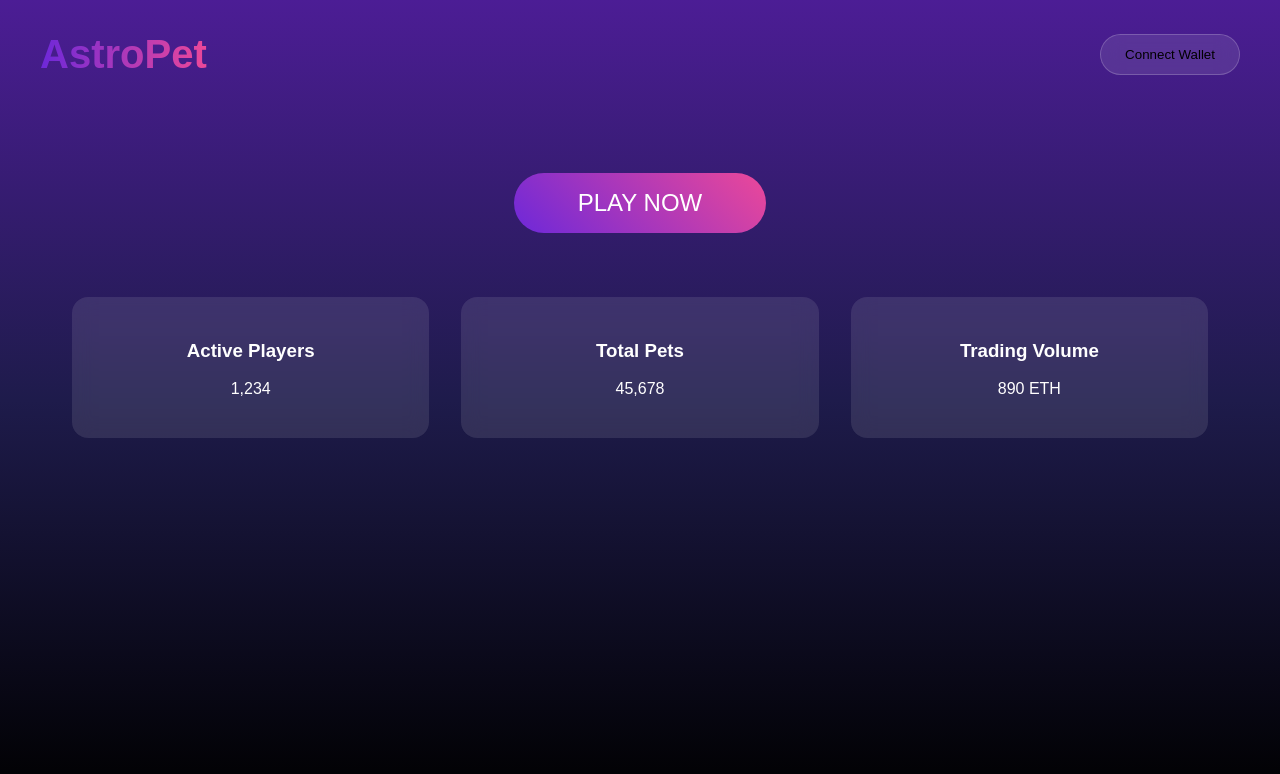
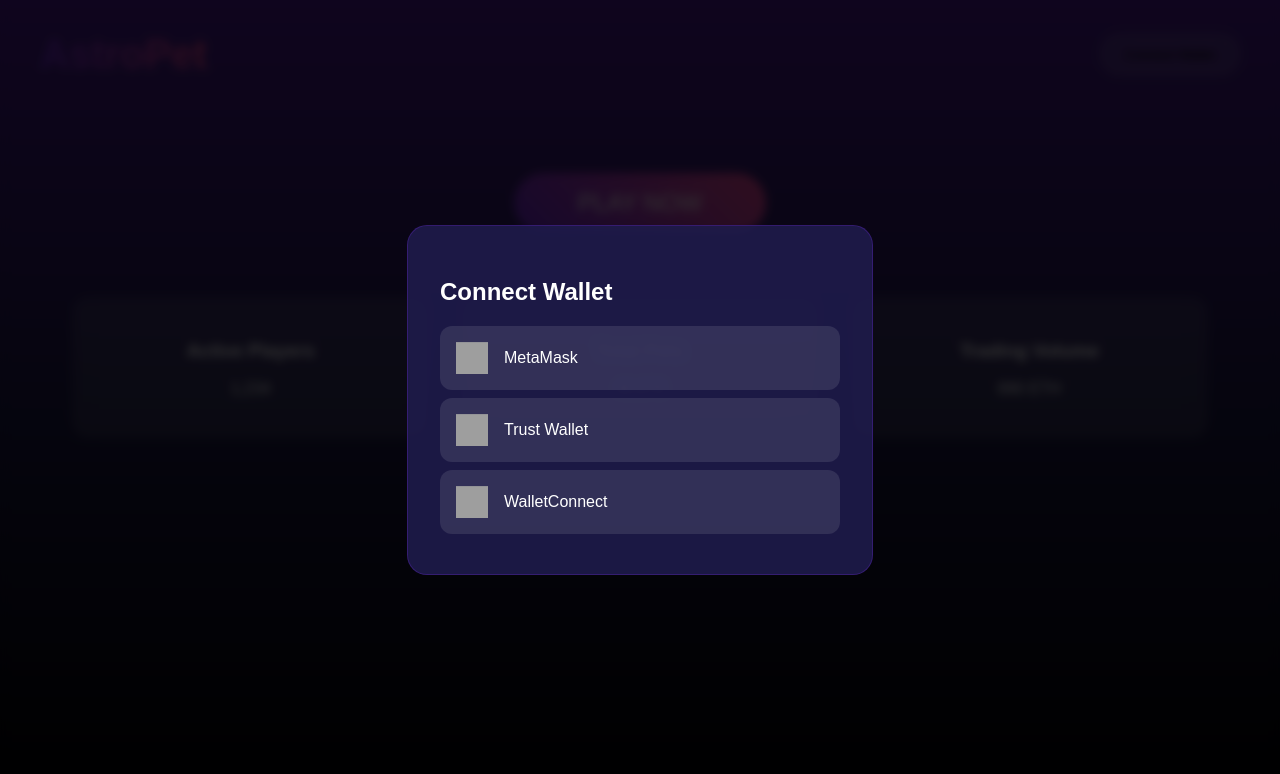
Before and after one commit to Hackathonzx/astropet-app, a plain HTML site: page index.html in a window 1280 px wide. Both pictures are taken after a click on the button "Connect Wallet". Drawn offline with Linux system fonts and the light colour scheme; grey boxes are pictures that could not be loaded.

Commit message:
add wallet connection overlay and loading animation

```diff
--- a/index.html
+++ b/index.html
@@ -133,10 +133,135 @@
                 grid-template-columns: 1fr;
             }
         }
+
+
+
+        .wallet-overlay {
+            display: none;
+            position: fixed;
+            top: 0;
+            left: 0;
+            width: 100%;
+            height: 100%;
+            background: rgba(0,0,0,0.8);
+            backdrop-filter: blur(5px);
+            z-index: 1000;
+            animation: fadeIn 0.3s ease;
+        }
+
+        .wallet-modal {
+            position: absolute;
+            top: 50%;
+            left: 50%;
+            transform: translate(-50%, -50%);
+            background: rgba(30,27,75,0.9);
+            border-radius: 20px;
+            padding: 2rem;
+            width: 90%;
+            max-width: 400px;
+            border: 1px solid rgba(109,40,217,0.3);
+        }
+
+        .wallet-option {
+            display: flex;
+            align-items: center;
+            padding: 1rem;
+            margin: 0.5rem 0;
+            background: rgba(255,255,255,0.1);
+            border-radius: 12px;
+            cursor: pointer;
+            transition: all 0.3s ease;
+        }
+
+        .wallet-option:hover {
+            background: rgba(109,40,217,0.3);
+            transform: translateY(-2px);
+        }
+
+        .wallet-option img {
+            width: 32px;
+            height: 32px;
+            margin-right: 1rem;
+        }
+
+        .crypto-stats {
+            display: flex;
+            gap: 1rem;
+            margin-top: 2rem;
+            overflow-x: auto;
+            padding: 1rem 0;
+        }
+
+        .crypto-card {
+            background: rgba(255,255,255,0.1);
+            padding: 1rem;
+            border-radius: 12px;
+            min-width: 200px;
+            text-align: left;
+        }
+
+        .price-change {
+            font-size: 0.9rem;
+            color: #22c55e;
+        }
+
+        .price-change.negative {
+            color: #ef4444;
+        }
+
+        @keyframes fadeIn {
+            from { opacity: 0; }
+            to { opacity: 1; }
+        }
+
+        /* Add loading animation */
+        .loading {
+            width: 20px;
+            height: 20px;
+            border: 2px solid #fff;
+            border-top: 2px solid transparent;
+            border-radius: 50%;
+            animation: spin 1s linear infinite;
+        }
+
+        @keyframes spin {
+            0% { transform: rotate(0deg); }
+            100% { transform: rotate(360deg); }
+        }
+
+
     </style>
 </head>
 <body>
     <div class="stars"></div>
+
+
+
+    <!-- <div class="stars"></div> -->
+
+    <!-- Wallet Connection Overlay -->
+    <div class="wallet-overlay" id="walletOverlay">
+        <div class="wallet-modal">
+            <h2>Connect Wallet</h2>
+            <div class="wallet-option" onclick="connectWallet('metamask')">
+                <img src="https://raw.githubusercontent.com/MetaMask/brand-resources/master/SVG/metamask-fox.svg" alt="MetaMask">
+                <span>MetaMask</span>
+            </div>
+            <div class="wallet-option" onclick="connectWallet('trustwallet')">
+                <img src="https://trustwallet.com/assets/images/media/assets/trust_platform.png" alt="Trust Wallet">
+                <span>Trust Wallet</span>
+            </div>
+            <div class="wallet-option" onclick="connectWallet('walletconnect')">
+                <img src="https://raw.githubusercontent.com/WalletConnect/walletconnect-assets/master/png/circle/walletconnect-circle-blue.png" alt="WalletConnect">
+                <span>WalletConnect</span>
+            </div>
+        </div>
+    </div>
+
+
+
+
+
     <div class="container">
         <header class="header">
             <div class="logo">AstroPet</div>
@@ -162,5 +287,35 @@
             </div>
         </main>
     </div>
+
+
+
+<script>
+    async function connectWallet(provider) {
+        if (typeof window.ethereum !== 'undefined' && provider === 'metamask') {
+            try {
+                await window.ethereum.request({ method: 'eth_requestAccounts' });
+                document.querySelector('.wallet-btn').innerHTML =
+                    window.ethereum.selectedAddress.slice(0,6) + '...' +
+                    window.ethereum.selectedAddress.slice(-4);
+                document.getElementById('walletOverlay').style.display = 'none';
+            } catch (error) {
+                console.error(error);
+            }
+        }
+    }
+
+    document.querySelector('.wallet-btn').addEventListener('click', () => {
+        document.getElementById('walletOverlay').style.display = 'block';
+    });
+
+    document.getElementById('walletOverlay').addEventListener('click', (e) => {
+        if (e.target === document.getElementById('walletOverlay')) {
+            document.getElementById('walletOverlay').style.display = 'none';
+        }
+    });
+
+</script>
+
 </body>
 </html>
```
